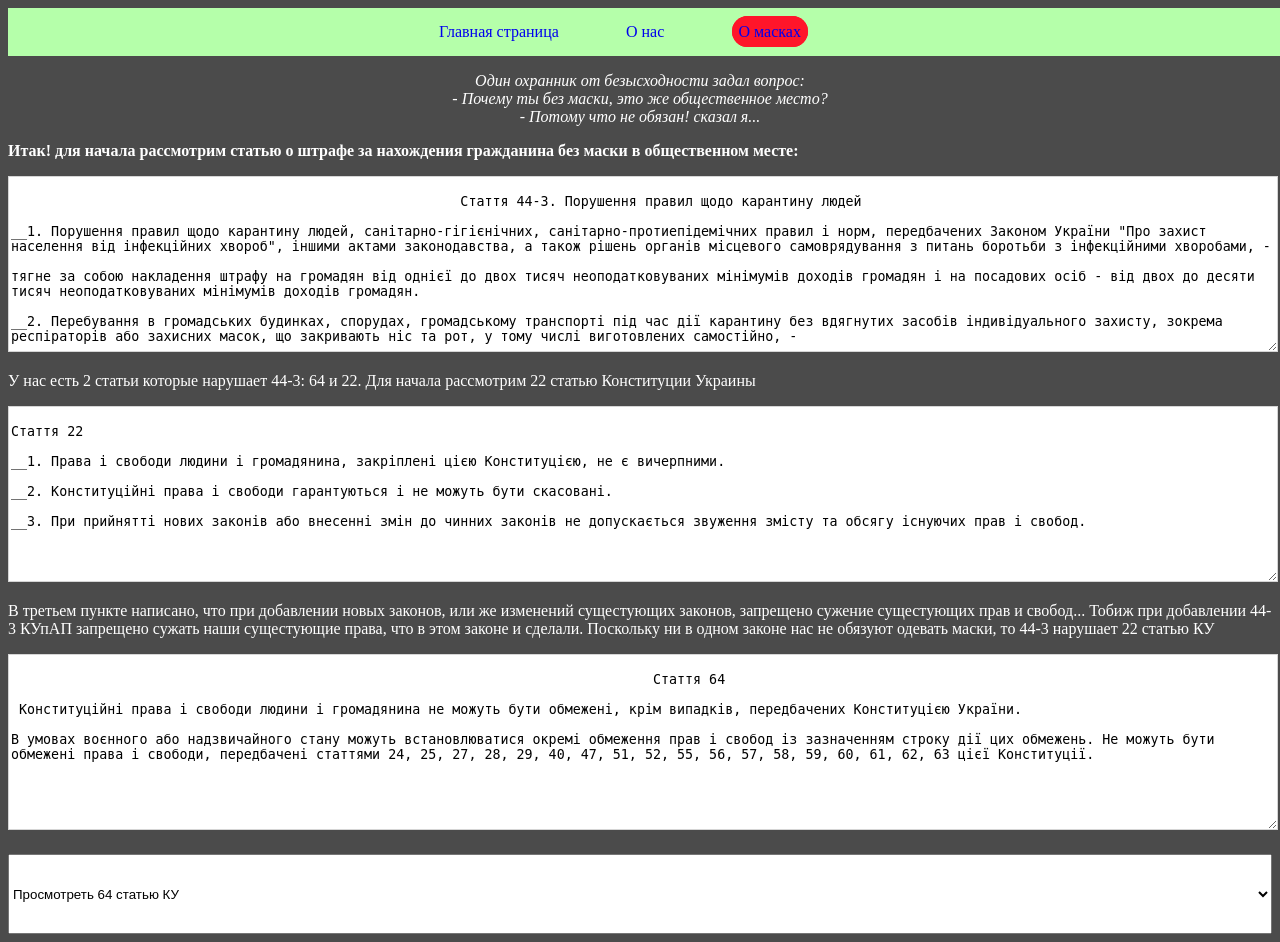
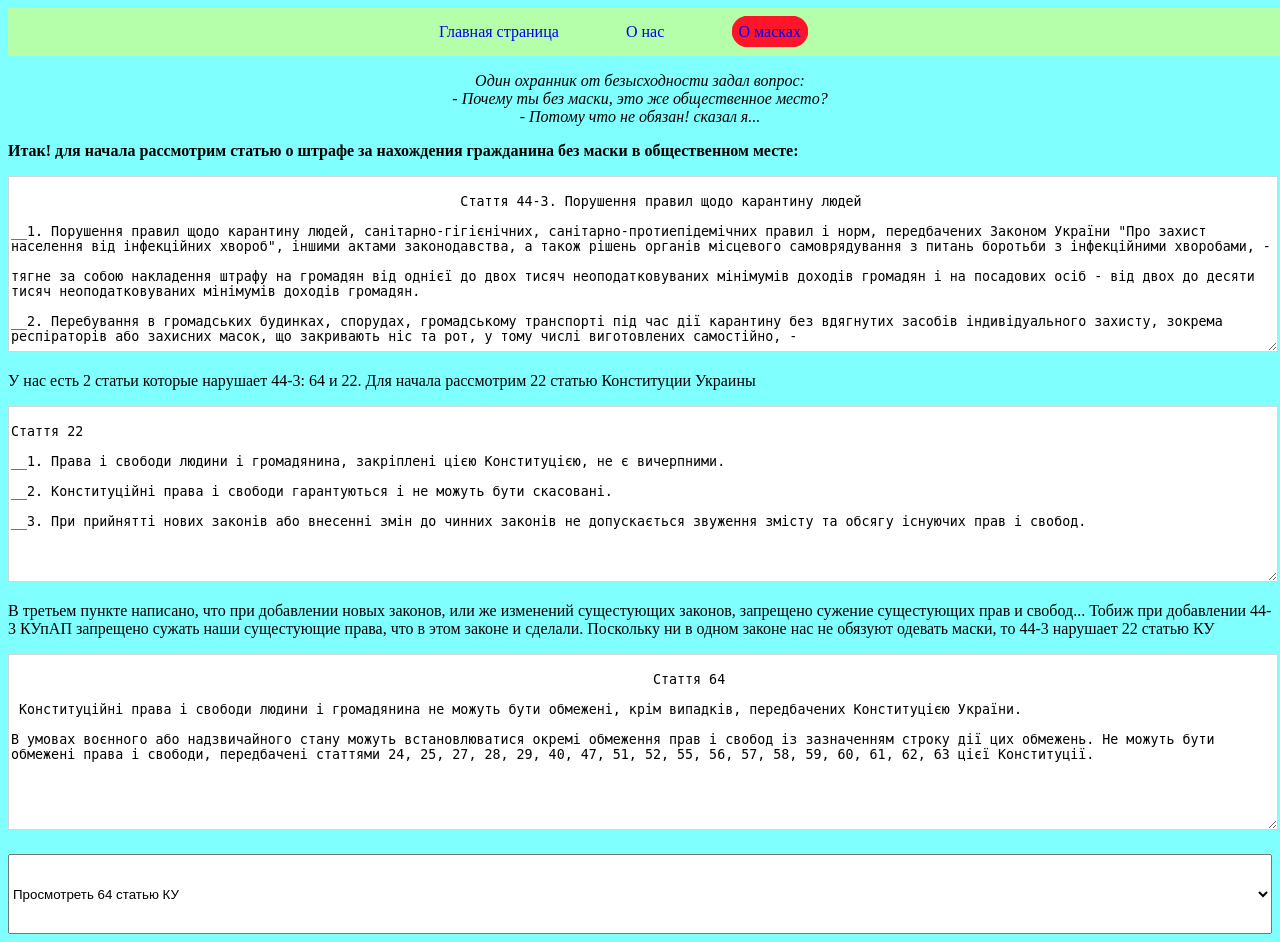
Before and after one commit to VLDprod/karkade, a PHP site: page /maski/index.html in a window 1280 px wide. Run offline with PHP 8.4, Linux system fonts and the light colour scheme.

Commit message:
Update mas.css

```diff
--- a/maski/mas.css
+++ b/maski/mas.css
@@ -1,6 +1,6 @@
 body {
 
-				background: #4b4b4b;}
+				background: #80ffff;}
 
 header ul {width: 100%; background: #b5ffaa; margin: 0; padding: 10px; border: 5px solid #b5ffaa;}
 
@@ -16,7 +16,7 @@ header a:hover {text-decoration: underline;}
 
 #p-vstup {}
 
-p {color: #ffffff;}
+p {color: #000000;}
 
 #text_a {width: 100%; height: 170px; color: #000000; background: #ffffff;}
 
```
